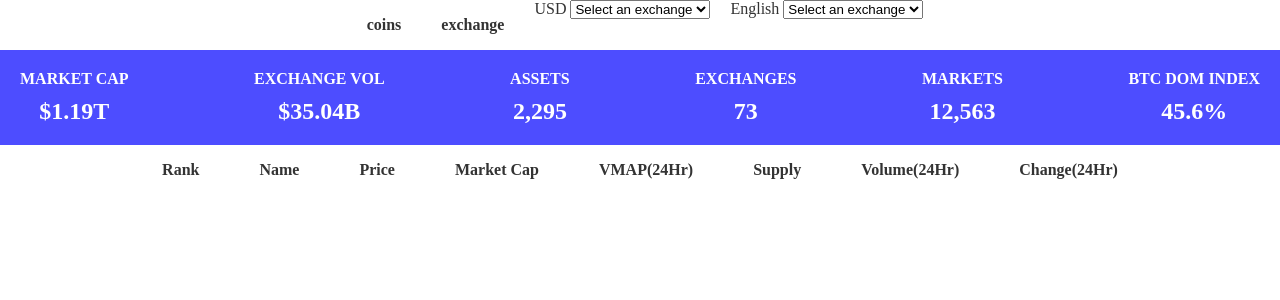
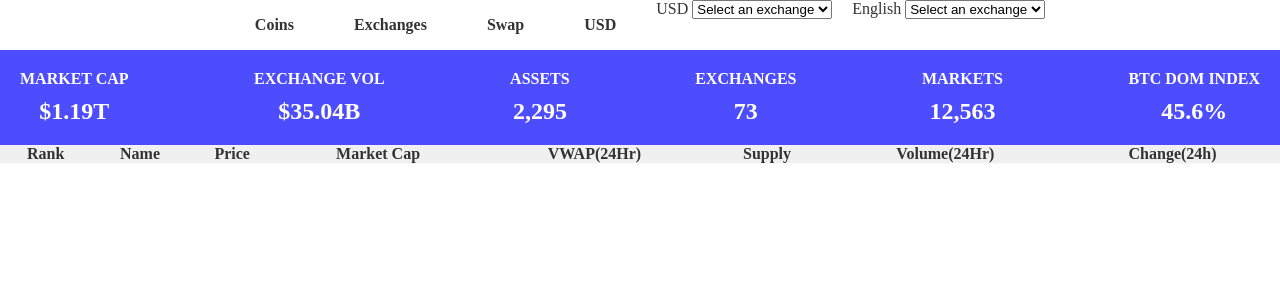
Before and after one commit to Wk-P/Gproject, a Django app: page /coins/ in a window 1280 px wide. Shown: the top 300 px of the page. Run offline with Django 4.2, Linux system fonts and the light colour scheme; lists and menus that the app fills with data are empty.

Commit message:
update coins html

```diff
--- a/exchange/webexchange/templates/coins.html
+++ b/exchange/webexchange/templates/coins.html
@@ -3,8 +3,11 @@
 
 <head>
   <meta charset="UTF-8">
-  <title>Navigation Example</title>
+  <title>Coins</title>
+  <script src="https://code.jquery.com/jquery-3.6.0.min.js"></script>
   {% load static %}
+  <script src="{% static '/coins/coins.js' %}"></script>
+  <script src="{% static '/lib/fnlib.js' %}"></script>
   <link rel="stylesheet" href="{% static '/coins/style.css' %}">
 </head>
 
@@ -12,20 +15,10 @@
   <header>
     <nav>
       <ul>
-        <a href="{% url 'coins' %}">  coins </a>
-       <!--
-
-        <a href="#"> Name </a>
-        <a href="#">   Trading Pairs </a>
-        <a href="#"> Volume(24Hr) </a>
-        <a href="#"> Total(%) </a>
-        <a href="#"> status </a>
-        -->
-
-        <!-- <li><a id="english" href="#">English</a></li> -->
-
-
-        <a href="{% url 'exchange' %}">  exchange </a></li>
+        <li><a id="coin" href="{% url 'coins' %}">Coins</a></li>
+        <li><a id="exchanges" href="{% url 'exchange' %}">Exchanges</a></li>
+        <li><a id="swap" href="#">Swap</a></li>
+        <li><a id="usd" href="#">USD</a></li>
         <li> <label for="exchange-dropdown">USD</label>
           <select id="exchange-dropdown">
             <option value="">Select an exchange</option>
@@ -42,8 +35,8 @@
             <option value="kraken">한국어</option>
           </select>
         </li>
+        <!-- <li><a id="english" href="#">English</a></li> -->
       </ul>
-
     </nav>
     <div>
       <div class="market-info">
@@ -61,7 +54,7 @@
         </div>
         <div class="market-info-item">
           <div class="market-info-title">EXCHANGES</div>
-          <div class="market-info-value"id="exchanges">73</div>
+          <div class="market-info-value" id="exchanges">73</div>
         </div>
         <div class="market-info-item">
           <div class="market-info-title">MARKETS</div>
@@ -73,43 +66,24 @@
         </div>
       </div>
     </div>
-
-    <head>
-      <meta charset="UTF-8">
-      <title>Navigation Example</title>
-    </head>
-
-    <body>
-      <header>
-        <nav>
-          <ul>
-            <!DOCTYPE html>
-            <html>
-            <nav>
-              <ul>
-                <li><a href="#">Rank</a></li>
-                <li><a href="#">Name</a></li>
-                <li><a href="#">Price</a></li>
-
-                <li><a href="#">Market Cap</a></li>
-                <li><a href="#">VMAP(24Hr)</a></li>
-                <li><a href="#">Supply</a></li>
-                <li><a href="#">Volume(24Hr)</a></li>
-                <li><a href="#">Change(24Hr)</a></li>
-
-              </ul>
-            </nav>
-            <div id="items">
-              <ul></ul>
-            </div>
-            </html>
   </header>
   <main>
-        <!-- 页面内容将在此处插入 -->
+    {% csrf_token %}
+    <div>
+      <table id="coin-item">
+        <tr class="thead">
+          <th>Rank</th>
+          <th>Name</th>
+          <th>Price</th>
+          <th>Market Cap</th>
+          <th>VWAP(24Hr)</th>
+          <th>Supply</th>
+          <th>Volume(24Hr)</th>
+          <th>Change(24h)</th>
+        </tr>
+      </table>
+    </div>
   </main>
-      <footer>
-        <!-- 页脚内容将在此处插入 -->
-      </footer>
 </body>
 
 </html>
```
Lines whose indentation alone changed are shown as unchanged.
